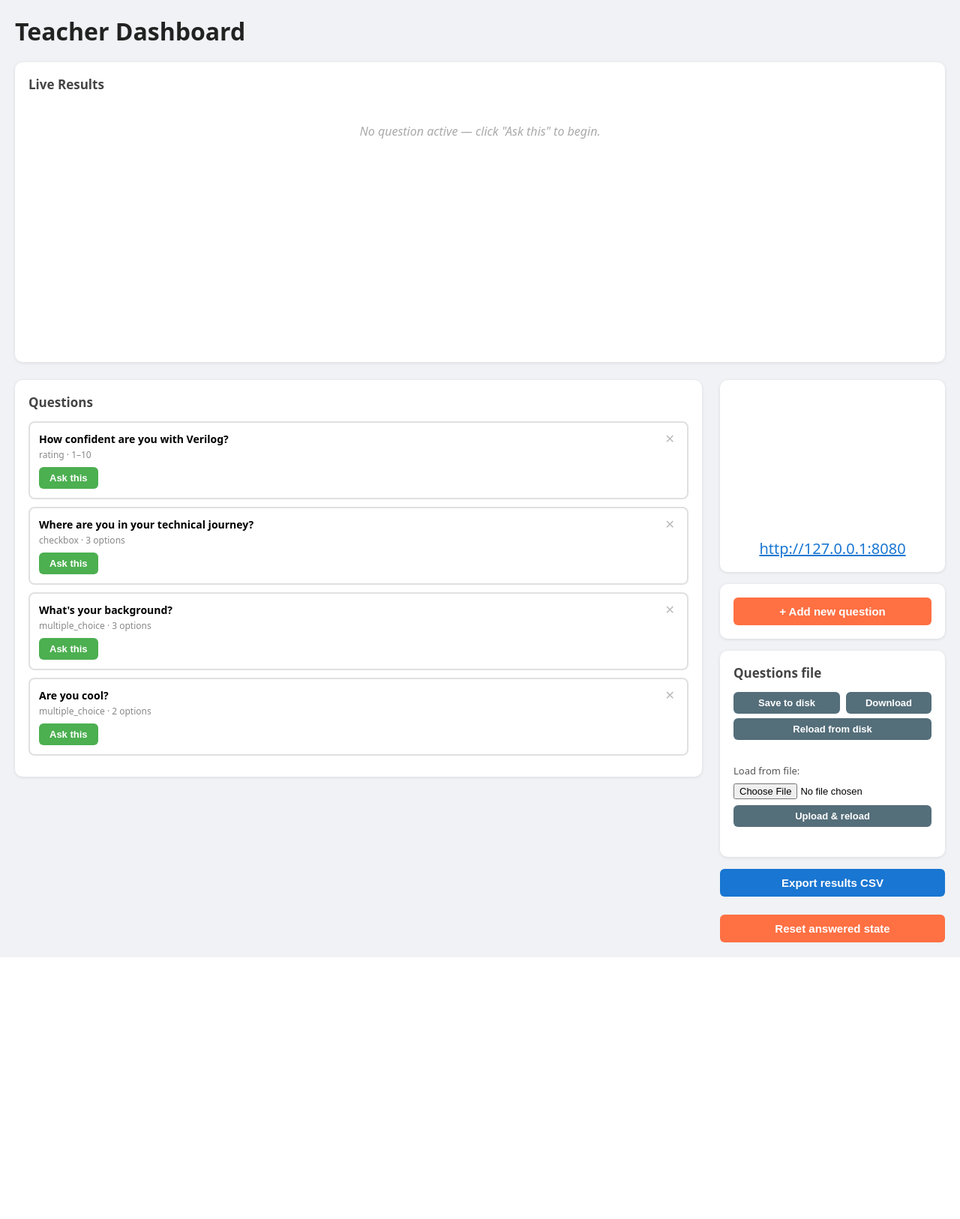
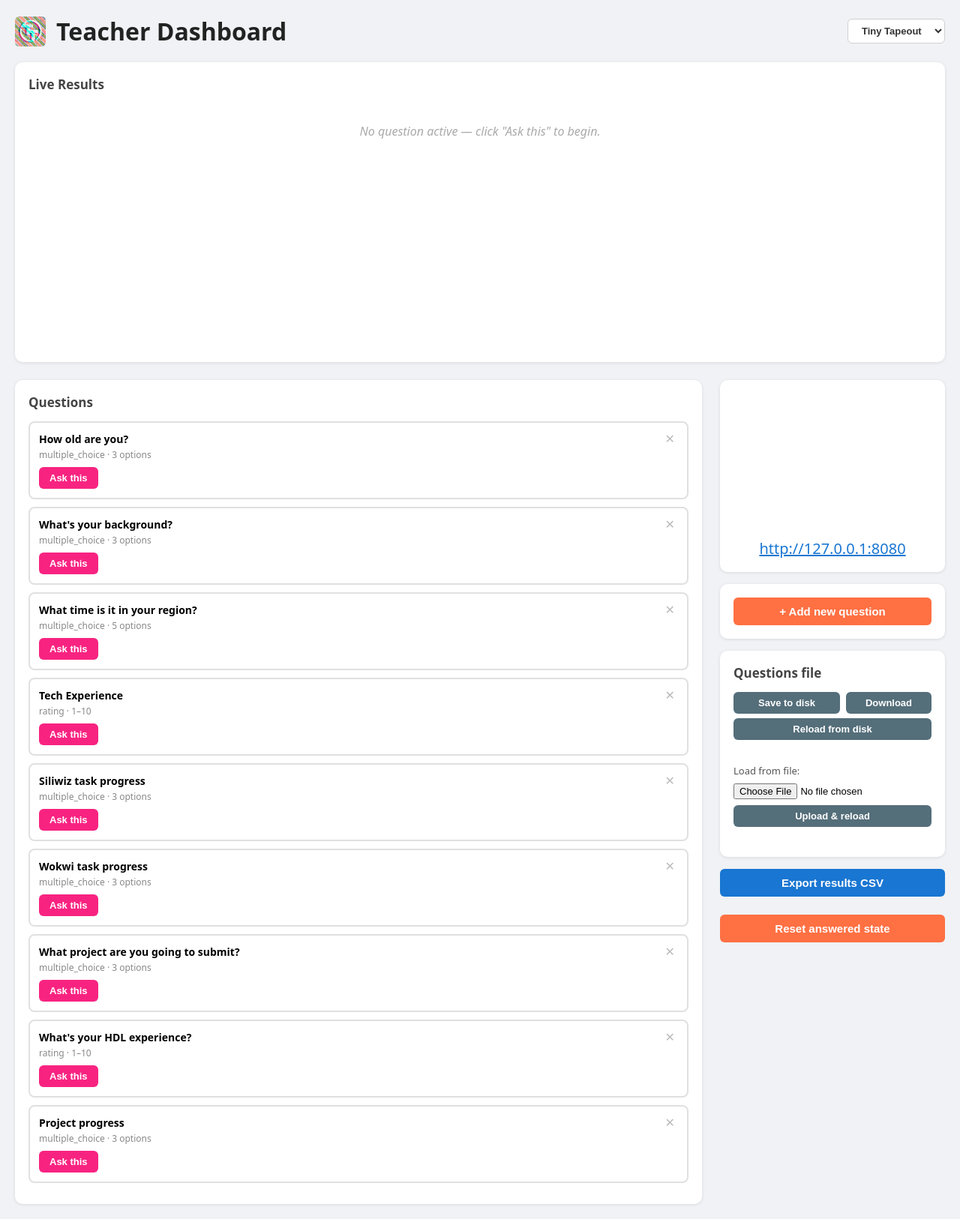
Before and after one commit to mattvenn/online_questions, a Flask app: page /teacher in a window 1280 px wide. Shown: the whole page at 75% size. Before the commit the page ends 1277 px from the top, so only its background shows below. Run offline with Flask 3, Linux system fonts and the light colour scheme.

Commit message:
add switchable branding and reload questions

```diff
--- /dev/null
+++ b/branding.json
@@ -0,0 +1,3 @@
+{
+  "brand": "tiny_tapeout"
+}
--- a/questions.json
+++ b/questions.json
@@ -1,21 +1,12 @@
 [
   {
-    "id": 1,
-    "text": "How confident are you with Verilog?",
-    "type": "rating",
-    "min": 1,
-    "max": 10,
-    "label_min": "Not at all",
-    "label_max": "Very confident"
-  },
-  {
-    "id": 2,
-    "text": "Where are you in your technical journey?",
-    "type": "checkbox",
+    "id": 8,
+    "text": "How old are you?",
+    "type": "multiple_choice",
     "options": [
-      "written an app",
-      "coded a website",
-      "designed a chip"
+      "Less than 20",
+      "20 to 40",
+      "More than 40"
     ]
   },
   {
@@ -29,12 +20,75 @@
     ]
   },
   {
-    "id": 4,
-    "text": "Are you cool?",
+    "id": 10,
+    "text": "What time is it in your region?",
     "type": "multiple_choice",
     "options": [
-      "Yes",
-      "No"
+      "Morning",
+      "Noon",
+      "Afternoon",
+      "Evening",
+      "Night"
+    ]
+  },
+  {
+    "id": 11,
+    "text": "Tech Experience",
+    "type": "rating",
+    "min": 1,
+    "max": 10,
+    "step": 1,
+    "label_min": "Used an App",
+    "label_max": "Manufactured your own chip"
+  },
+  {
+    "id": 12,
+    "text": "Siliwiz task progress",
+    "type": "multiple_choice",
+    "options": [
+      "Done",
+      "5 more minutes",
+      "10 more minutes"
+    ]
+  },
+  {
+    "id": 13,
+    "text": "Wokwi task progress",
+    "type": "multiple_choice",
+    "options": [
+      "Done",
+      "5 more minutes",
+      "10 more minutes"
+    ]
+  },
+  {
+    "id": 14,
+    "text": "What project are you going to submit?",
+    "type": "multiple_choice",
+    "options": [
+      "Wokwi",
+      "Verilog",
+      "Other HDL"
+    ]
+  },
+  {
+    "id": 15,
+    "text": "What's your HDL experience?",
+    "type": "rating",
+    "min": 1,
+    "max": 10,
+    "step": 1,
+    "label_min": "None",
+    "label_max": "Use it every day"
+  },
+  {
+    "id": 16,
+    "text": "Project progress",
+    "type": "multiple_choice",
+    "options": [
+      "I'm done",
+      "I'll be done in a week",
+      "I'll be done 1 minute before the tapeout!"
     ]
   }
 ]
--- a/server.py
+++ b/server.py
@@ -25,11 +25,61 @@ def _get_git_hash():
 
 GIT_HASH = _get_git_hash()
 
-@app.context_processor
-def inject_git_hash():
-    return {'git_hash': GIT_HASH}
 PORT = int(os.environ.get('PORT', 5001))
 TEACHER_PASSWORD = os.environ.get('TEACHER_PASSWORD', '')
+
+BRANDS = {
+    'zero_to_asic': {
+        'name': 'Zero to ASIC',
+        'logo': 'zero-to-asic-logo-transp.png',
+        'accent': '#4caf50',
+        'accent_dark': '#43a047',
+        'accent_rgba_65': 'rgba(76, 175, 80, 0.65)',
+        'accent_rgba_solid': 'rgba(76, 175, 80, 1)',
+        'wash_checkbox': '#f4fff5',
+        'wash_active': '#f1fff3',
+        'pie_colors': [
+            'rgba(76,175,80,0.8)', 'rgba(33,150,243,0.8)', 'rgba(255,112,67,0.8)',
+            'rgba(156,39,176,0.8)', 'rgba(255,193,7,0.8)', 'rgba(0,188,212,0.8)',
+        ],
+    },
+    'tiny_tapeout': {
+        'name': 'Tiny Tapeout',
+        'logo': 'tinytapeout-logo.png',
+        'accent': '#f82381',
+        'accent_dark': '#cb1d6a',
+        'accent_rgba_65': 'rgba(248, 35, 129, 0.65)',
+        'accent_rgba_solid': 'rgba(248, 35, 129, 1)',
+        'wash_checkbox': '#fff0f6',
+        'wash_active': '#ffeaf3',
+        'pie_colors': [
+            'rgba(248,35,129,0.85)', 'rgba(4,3,113,0.85)', 'rgba(254,242,68,0.85)',
+            'rgba(252,159,159,0.85)', 'rgba(4,3,113,0.5)', 'rgba(248,35,129,0.5)',
+        ],
+    },
+}
+DEFAULT_BRAND = 'zero_to_asic'
+
+
+def _load_brand():
+    try:
+        with open('branding.json') as f:
+            data = json.load(f)
+        name = data.get('brand')
+        if name in BRANDS:
+            return name
+    except (FileNotFoundError, json.JSONDecodeError):
+        pass
+    return DEFAULT_BRAND
+
+
+current_brand = _load_brand()
+
+
+@app.context_processor
+def inject_globals():
+    return {'git_hash': GIT_HASH, 'brand': BRANDS[current_brand], 'brand_key': current_brand, 'brands': BRANDS}
+
 
 @app.route('/logos/<path:filename>')
 def serve_logos(filename):
@@ -219,6 +269,20 @@ def delete_question(idx):
         elif current_idx > idx:
             current_idx -= 1
     return jsonify({'ok': True})
+
+
+@app.route('/api/set_brand', methods=['POST'])
+@login_required
+def set_brand():
+    global current_brand
+    data = request.get_json(silent=True) or {}
+    name = data.get('brand')
+    if name not in BRANDS:
+        return jsonify({'ok': False, 'error': 'unknown brand'}), 400
+    current_brand = name
+    with open('branding.json', 'w') as f:
+        json.dump({'brand': name}, f, indent=2)
+    return jsonify({'ok': True, 'brand': name})
 
 
 @app.route('/api/reset_answered', methods=['POST'])
--- a/templates/teacher.html
+++ b/templates/teacher.html
@@ -25,11 +25,11 @@
 
     /* Question list */
     .q-item { border: 2px solid #e0e0e0; border-radius: 8px; padding: 12px; margin-bottom: 10px; }
-    .q-item.active { border-color: #4caf50; background: #f1fff3; }
+    .q-item.active { border-color: {{ brand.accent }}; background: {{ brand.wash_active }}; }
     .q-item h3 { margin: 0 0 3px; font-size: 14px; }
     .q-meta { font-size: 12px; color: #888; margin-bottom: 8px; }
     .btn { border: none; border-radius: 6px; padding: 7px 14px; font-size: 13px; cursor: pointer; font-weight: 600; }
-    .btn-ask  { background: #4caf50; color: #fff; }
+    .btn-ask  { background: {{ brand.accent }}; color: #fff; }
     .btn-stop { background: #e53935; color: #fff; }
     .btn-delete { background: none; border: none; cursor: pointer; color: #bbb; font-size: 16px; padding: 2px 4px; line-height: 1; float: right; }
     .btn-delete:hover { color: #e53935; }
@@ -54,7 +54,7 @@
     .results-card { min-height: 400px; }
     .no-active { color: #aaa; font-style: italic; margin-top: 40px; text-align: center; }
     .q-text { font-size: 18px; font-weight: 600; margin-bottom: 6px; color: #222; }
-    .total-count { font-size: 28px; font-weight: 700; color: #4caf50; }
+    .total-count { font-size: 28px; font-weight: 700; color: {{ brand.accent }}; }
     .total-label { font-size: 14px; color: #888; }
     .chart-wrap { position: relative; height: 280px; margin-top: 12px; }
     .scale-labels { display: flex; justify-content: space-between;
@@ -63,12 +63,22 @@
 </head>
 <body>
   <div style="display:flex;justify-content:space-between;align-items:center;margin-bottom:20px;">
+    <div style="display:flex;align-items:center;gap:14px;">
+      <img src="/logos/{{ brand.logo }}" alt="{{ brand.name }}" style="height:40px;width:auto;display:block;">
       <h1 style="margin:0;">Teacher Dashboard</h1>
+    </div>
+    <div style="display:flex;align-items:center;gap:10px;">
+      <select id="brand-select" class="btn" style="background:#fff;border:1.5px solid #d0d0d0;color:#333;" onchange="setBrand(this.value)">
+        {% for key, b in brands.items() %}
+        <option value="{{ key }}" {% if key == brand_key %}selected{% endif %}>{{ b.name }}</option>
+        {% endfor %}
+      </select>
       {% if teacher_auth %}
       <form method="post" action="/teacher/logout" style="margin:0;">
         <button class="btn" style="background:#e0e0e0;color:#333;">Log out</button>
       </form>
       {% endif %}
+    </div>
   </div>
   <!-- Live results — full width -->
   <div class="layout-top">
@@ -197,10 +207,16 @@
         .then(() => location.reload());
     }
 
-    const PIE_COLORS = [
-      'rgba(76,175,80,0.8)', 'rgba(33,150,243,0.8)', 'rgba(255,112,67,0.8)',
-      'rgba(156,39,176,0.8)', 'rgba(255,193,7,0.8)', 'rgba(0,188,212,0.8)',
-    ];
+    const BRAND_ACCENT = {{ brand.accent | tojson }};
+    const PIE_COLORS = {{ brand.pie_colors | tojson }};
+
+    function setBrand(key) {
+      fetch('/api/set_brand', {
+        method: 'POST',
+        headers: { 'Content-Type': 'application/json' },
+        body: JSON.stringify({ brand: key }),
+      }).then(() => location.reload());
+    }
 
     let chart = null;
     let activeQuestion = null;
@@ -269,8 +285,8 @@
         type: 'bar',
         label: 'Responses',
         data: barValues,
-        backgroundColor: 'rgba(76, 175, 80, 0.65)',
-        borderColor:  'rgba(76, 175, 80, 1)',
+        backgroundColor: {{ brand.accent_rgba_65 | tojson }},
+        borderColor:  {{ brand.accent_rgba_solid | tojson }},
         borderWidth: 1,
         borderRadius: 3,
         order: 2,
@@ -401,7 +417,7 @@
         .then(r => r.json())
         .then(d => {
           const el = document.getElementById('save-status');
-          el.style.color = d.ok ? '#4caf50' : '#e53935';
+          el.style.color = d.ok ? BRAND_ACCENT : '#e53935';
           el.textContent = d.ok ? 'Saved to questions.json.' : 'Error: ' + d.error;
           setTimeout(() => { el.textContent = ''; }, 2500);
         });
@@ -412,7 +428,7 @@
         .then(r => r.json())
         .then(d => {
           const el = document.getElementById('save-status');
-          el.style.color = d.ok ? '#4caf50' : '#e53935';
+          el.style.color = d.ok ? BRAND_ACCENT : '#e53935';
           el.textContent = d.ok ? `Reloaded ${d.count} questions — refreshing…` : 'Error: ' + d.error;
           if (d.ok) setTimeout(() => location.reload(), 800);
         });
@@ -445,7 +461,7 @@
         .then(r => r.json())
         .then(d => {
           if (d.ok) {
-            statusEl.style.color = '#4caf50';
+            statusEl.style.color = BRAND_ACCENT;
             statusEl.textContent = `Loaded ${d.count} questions — reloading…`;
             setTimeout(() => location.reload(), 800);
           } else {
```
Also changed, not shown: templates/student.html (+10 -10 lines), test_server.py (+46 -0 lines), logos/tinytapeout-logo.png (added). Lines whose indentation alone changed are shown as unchanged.
